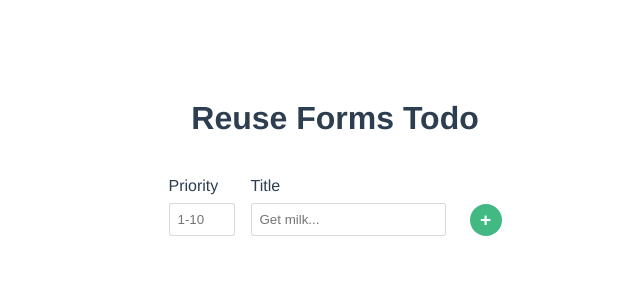
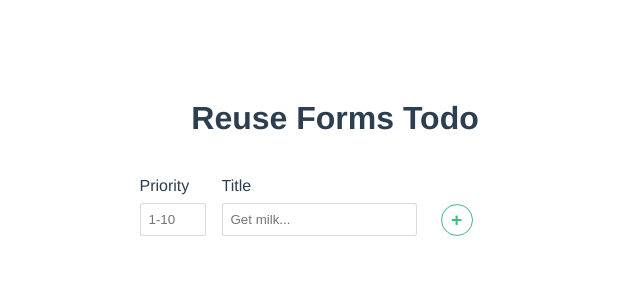
Before and after one commit to MaxMonteil/VueTodo, a Vue app: page / in a window 1280 px wide. Shown: the top 300 px of the page, without its empty margins (305-945 px from the left). Built offline with nearby package versions, Linux system fonts and the light colour scheme.

Commit message:
Enable toggling of the form.

```diff
--- a/src/components/ListItem.vue
+++ b/src/components/ListItem.vue
@@ -12,7 +12,7 @@
   </div>
 
   <div class="todo-form" v-else>
-    <todo-form/>
+    <todo-form @cancel="editTodo"/>
   </div>
 </li>
 </template>
--- a/src/components/TodoForm.vue
+++ b/src/components/TodoForm.vue
@@ -9,12 +9,19 @@
   </label>
 
   <button type="submit">+</button>
+  <button type="button" class="cancel-button" @click="cancel" v-if="!populateWith.empty">Cancel</button>
 </form>
 </template>
 
 <script>
 export default {
   name: 'TodoForm',
+  props: {
+    populateWith: {
+      type: Object,
+      default: () => ({ empty: false })
+    }
+  },
   data() {
     return {
       todo: {
@@ -35,6 +42,9 @@ export default {
         this.$emit('submit', this.todo)
         this.clearForm()
       }
+    },
+    cancel() {
+      this.$emit('cancel')
     }
   }
 }
@@ -73,15 +83,37 @@ button {
   padding: 0;
 
   /* custom styling */
-  background-color: #42b983;
+  background-color: white;
+  border: 1px solid #42b983;
   margin-left: 8px;
   margin-bottom: 8px;
   border-radius: 50%;
   width: 32px;
   height: 32px;
-  color: white;
+  color: #42b983;
   font-size: 1.2em;
   font-weight: bold;
   align-self: flex-end;
 }
+
+button:active {
+  background-color: #42b983;
+  color: white;
+}
+
+.cancel-button {
+  box-sizing: border-box;
+  font-size: 1em;
+  background: none;
+  border: none;
+  border-radius: 0;
+  text-align: center;
+  width: 50px;
+  color: white;
+  font-weight: normal;
+}
+
+.cancel-button:active {
+  font-weight: bold;
+}
 </style>
```
